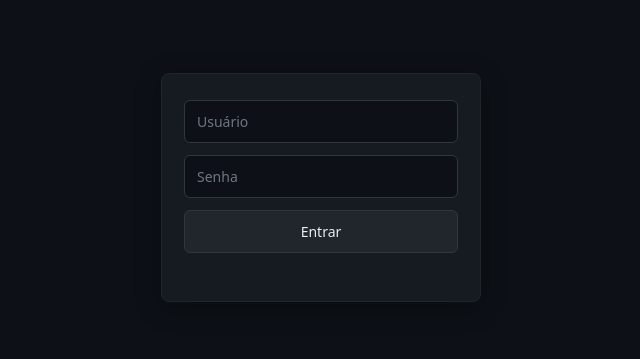
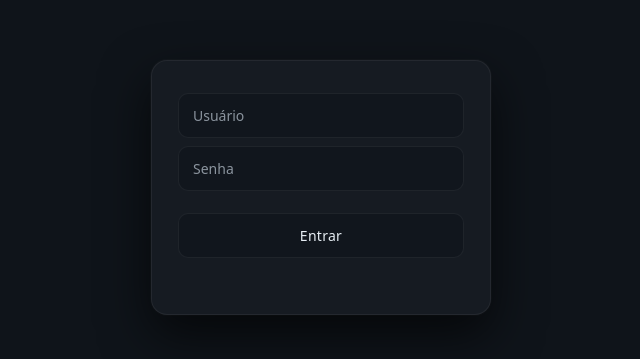
Before and after one commit to fragass/HQS2ncTCSkI, a plain HTML site: page index.html in a window 1280 px wide. Shown: the part 213-572 px from the top of the page, without its empty margins (319-959 px from the left). Drawn offline with Linux system fonts and the light colour scheme.

Commit message:
Update loginf.css

```diff
--- a/css/loginf.css
+++ b/css/loginf.css
@@ -1,87 +1,108 @@
-* {
-  margin: 0;
-  padding: 0;
-  box-sizing: border-box;
-  font-family: system-ui, -apple-system, BlinkMacSystemFont, "Segoe UI", sans-serif;
+:root{
+  --bg:#0f141a;
+  --surface:#161b22;
+  --surface-soft:#11161d;
+  --border:rgba(255,255,255,.06);
+  --border-strong:rgba(255,255,255,.12);
+  --text:#e6edf3;
+  --muted:#8b949e;
+  --accent:#2f81f7;
+  --danger:#ff4d4f;
 }
 
-body {
-  height: 100vh;
-  background: #0d1117;
-  display: flex;
-  align-items: center;
-  justify-content: center;
-  color: #e6edf3;
+*{
+  margin:0;
+  padding:0;
+  box-sizing:border-box;
+  font-family:system-ui,-apple-system,BlinkMacSystemFont,"Segoe UI",Inter,sans-serif;
 }
 
-/* Card compacto */
-.login-card {
-  width: 100%;
-  max-width: 320px;
-  padding: 26px 22px;
-  background: #161b22;
-  border: 1px solid #21262d;
-  border-radius: 8px;
-  box-shadow: 0 6px 24px rgba(0, 0, 0, 0.35);
+body{
+  height:100vh;
+  background:var(--bg);
+  display:flex;
+  align-items:center;
+  justify-content:center;
+  color:var(--text);
+  -webkit-font-smoothing:antialiased;
 }
 
-/* Form */
-#loginForm {
-  display: flex;
-  flex-direction: column;
-  gap: 12px;
+/* CARD */
+.login-card{
+  width:100%;
+  max-width:340px;
+  padding:32px 26px;
+  background:var(--surface);
+  border:1px solid var(--border);
+  border-radius:16px;
+  box-shadow:
+    0 20px 50px rgba(0,0,0,.65),
+    0 0 0 1px rgba(255,255,255,.02);
 }
 
-/* Inputs */
-#loginForm input {
-  width: 100%;
-  padding: 11px 12px;
-  font-size: 14px;
-  background: #0d1117;
-  border: 1px solid #30363d;
-  border-radius: 6px;
-  color: #e6edf3;
-  transition: border 0.15s ease, box-shadow 0.15s ease;
+/* FORM */
+#loginForm{
+  display:flex;
+  flex-direction:column;
 }
 
-#loginForm input::placeholder {
-  color: #6e7681;
+/* INPUTS (mais próximos) */
+#loginForm input{
+  width:100%;
+  padding:12px 14px;
+  font-size:14px;
+  background:var(--surface-soft);
+  border:1px solid var(--border);
+  border-radius:10px;
+  color:var(--text);
+  transition:all .15s ease;
 }
 
-#loginForm input:focus {
-  outline: none;
-  border-color: #4b5563;
-  box-shadow: none;
+/* espaço pequeno entre usuário e senha */
+#loginForm input + input{
+  margin-top:8px;
 }
 
-/* Botão profissional discreto */
-#loginForm button {
-  width: 100%;
-  padding: 11px 12px;
-  font-size: 14px;
-  font-weight: 500;
-  background: #21262d;
-  border: 1px solid #30363d;
-  border-radius: 6px;
-  color: #e6edf3;
-  cursor: pointer;
-  transition: background 0.15s ease, border-color 0.15s ease, transform 0.05s ease;
+#loginForm input::placeholder{
+  color:var(--muted);
 }
 
-#loginForm button:hover {
-  background: #2a3138;
-  border-color: #3a444d;
+#loginForm input:focus{
+  outline:none;
+  border-color:var(--border-strong);
+  box-shadow:0 0 0 2px rgba(47,129,247,.15);
 }
 
-#loginForm button:active {
-  transform: scale(0.98);
+/* BOTÃO (mais separado) */
+#loginForm button{
+  width:100%;
+  margin-top:22px;
+  padding:12px 14px;
+  font-size:14px;
+  font-weight:500;
+  background:var(--surface-soft);
+  border:1px solid var(--border);
+  border-radius:10px;
+  color:var(--text);
+  cursor:pointer;
+  transition:background .15s ease, border-color .15s ease;
+  letter-spacing:.02em;
 }
 
-/* Mensagem de erro */
-#errorMsg {
-  margin-top: 8px;
-  font-size: 12px;
-  text-align: center;
-  color: #f85149;
-  min-height: 14px;
+#loginForm button:hover{
+  background:#1a2129; /* levemente mais claro */
+  border-color:var(--border-strong);
 }
+
+#loginForm button:active{
+  background:#151b22; /* clique discreto */
+}
+
+/* ERROR */
+#errorMsg{
+  margin-top:8px;
+  font-size:12px;
+  text-align:center;
+  color:var(--danger);
+  min-height:16px;
+}
```
